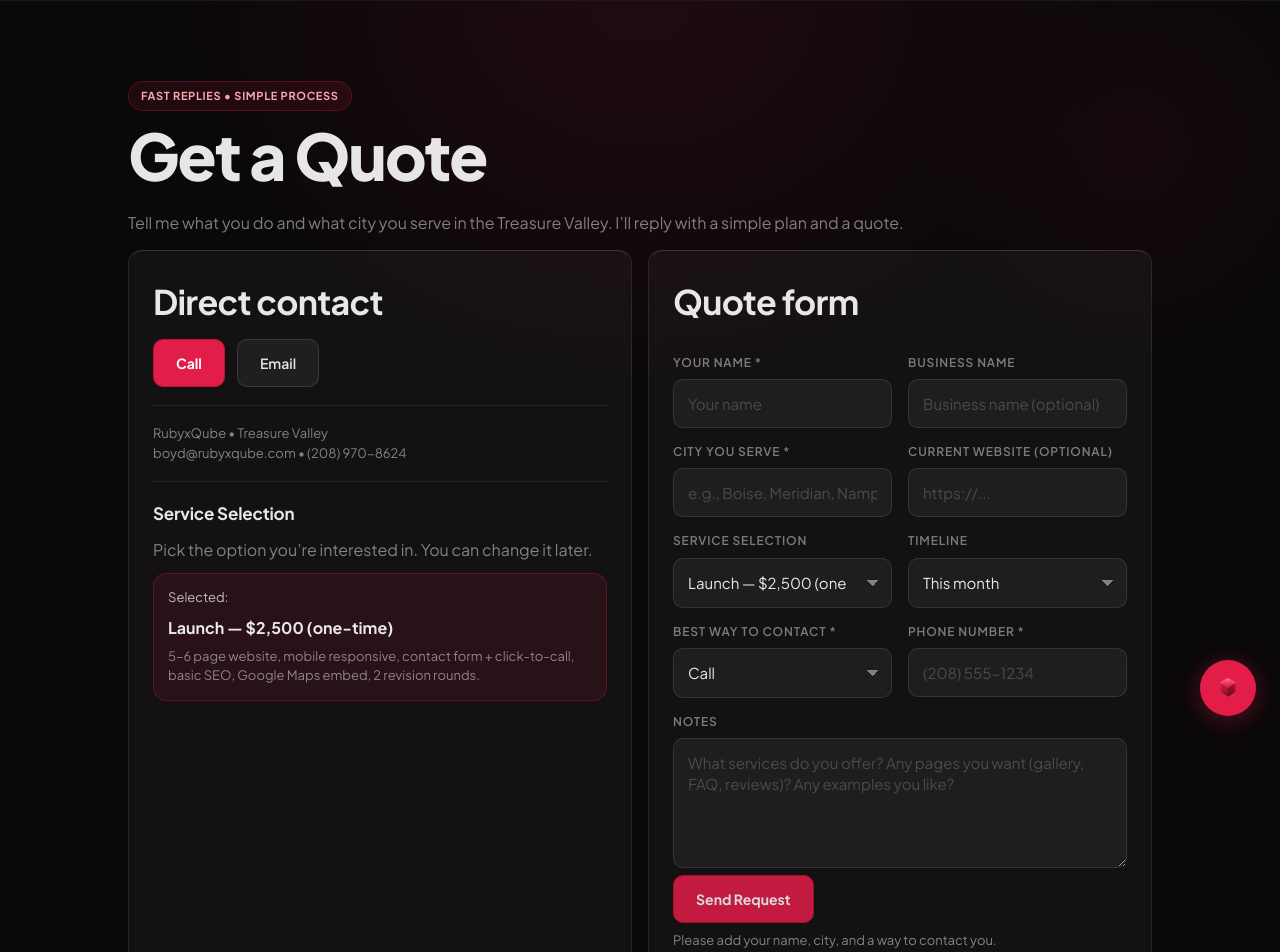
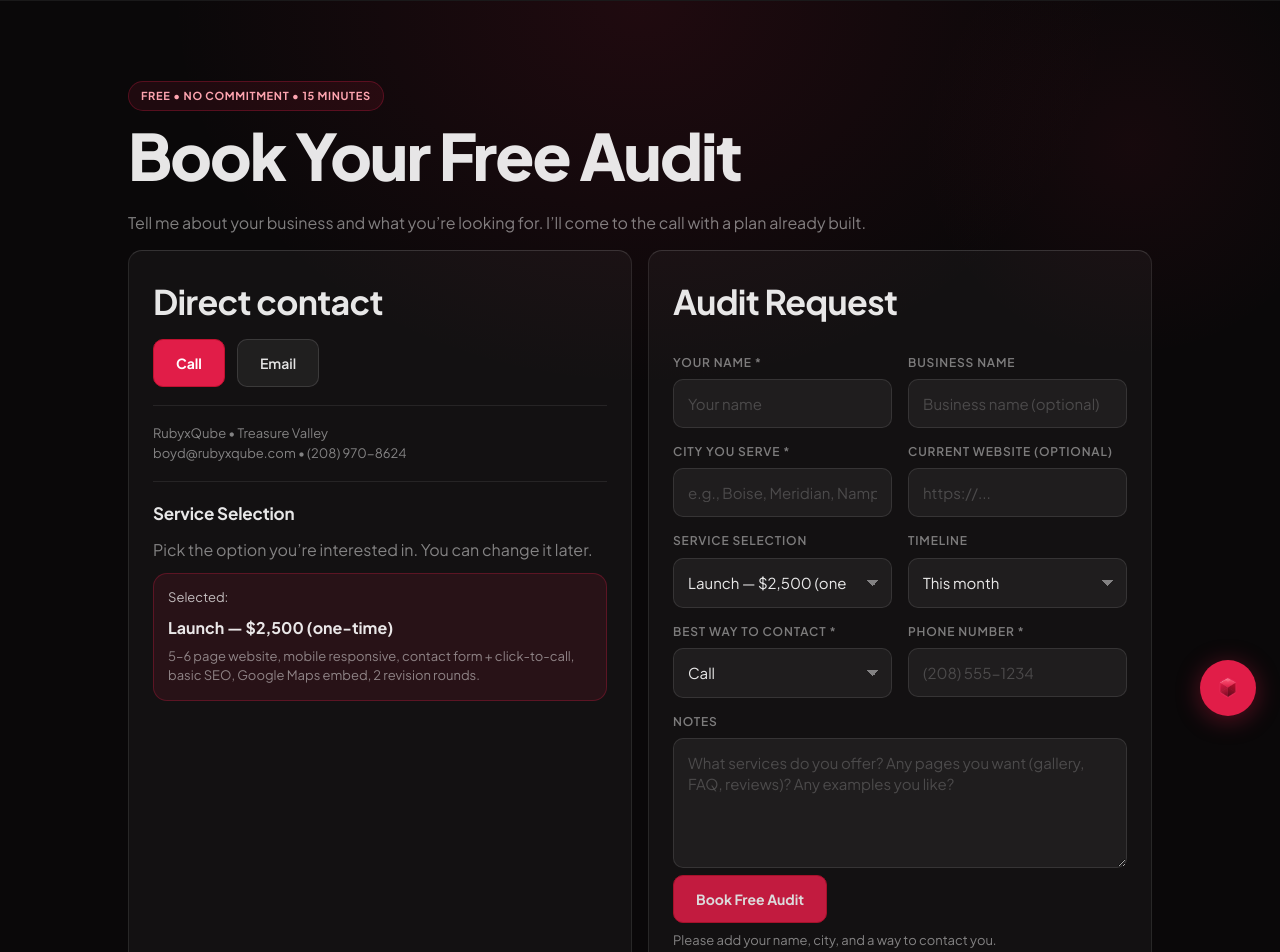
Before and after one commit to RubyxQube/rubyxqube, a React (Vite) app: page /quote in a window 1280 px wide. Shown: the part 60-1012 px from the top of the page. Built offline with nearby package versions, Linux system fonts and the light colour scheme.

Commit message:
fix(contact): rename to 'Book Your Free Audit' — update heading, badge, form title, button

```diff
--- a/src/pages/Contact.jsx
+++ b/src/pages/Contact.jsx
@@ -116,11 +116,10 @@ export default function Contact() {
       <section className="surface heroSurface">
       <div className="section" style={{ paddingTop: 80, paddingBottom: 80 }}>
 
-        <span className="badge">Fast replies • Simple process</span>
-        <h1 className="h1" style={{ marginTop: 12 }}>Get a Quote</h1>
+        <span className="badge">Free • No commitment • 15 minutes</span>
+        <h1 className="h1" style={{ marginTop: 12 }}>Book Your Free Audit</h1>
         <p className="p" style={{ maxWidth: 820 }}>
-          Tell me what you do and what city you serve in the {siteConfig.serviceArea}.
-          I’ll reply with a simple plan and a quote.
+          Tell me about your business and what you’re looking for. I’ll come to the call with a plan already built.
         </p>
 
         <div className="grid cols-2">
@@ -155,7 +154,7 @@ export default function Contact() {
           </div>
 
           <div className="card">
-            <h2 className="h2">Quote form</h2>
+            <h2 className="h2">Audit Request</h2>
 
             <div className="grid cols-2">
               <div>
@@ -289,7 +288,7 @@ export default function Contact() {
                     disabled={!canSend || fsState.submitting}
                     style={(!canSend || fsState.submitting) ? { opacity: 0.85, cursor: "not-allowed" } : undefined}
                   >
-                    {fsState.submitting ? "Sending…" : "Send Request"}
+                    {fsState.submitting ? "Sending…" : "Book Free Audit"}
                   </button>
                 </div>
 
```
